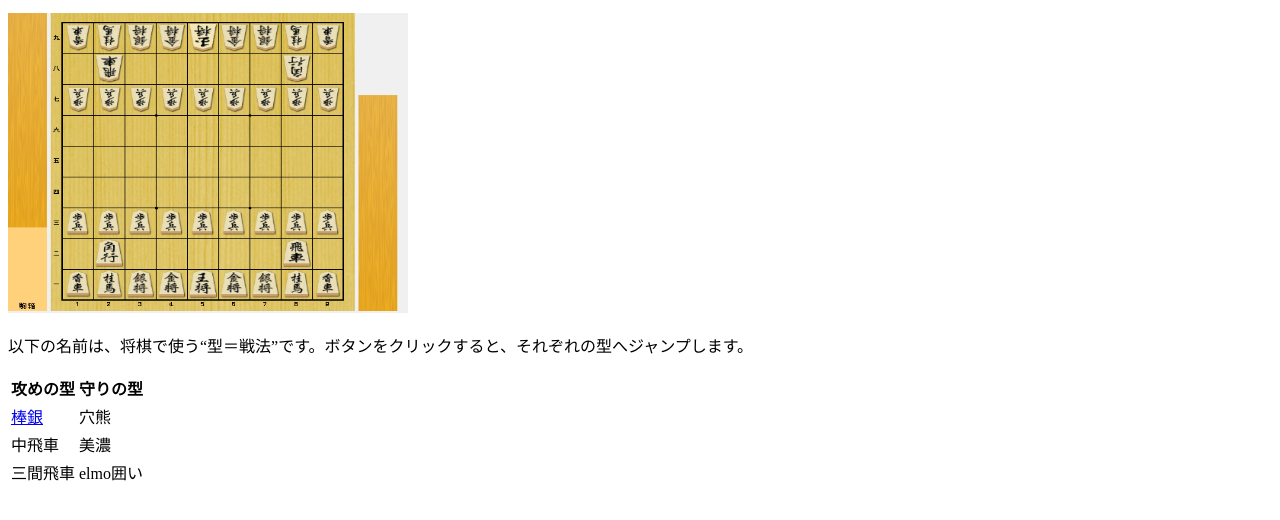
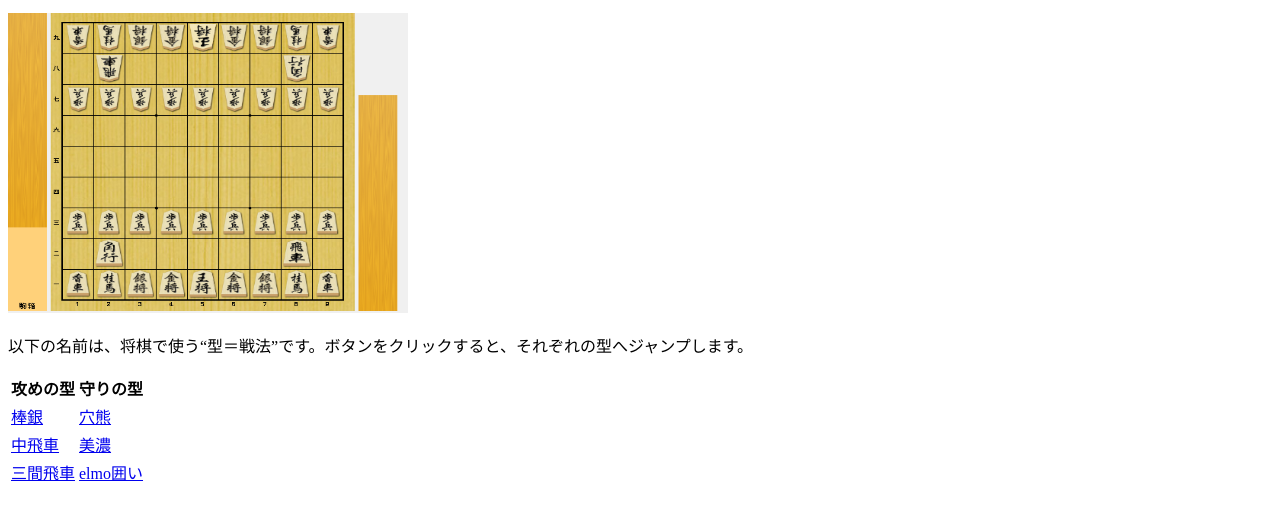
Before and after one commit to Dasaokjn/2023-fall-final, a plain HTML site: page index.html in a window 1280 px wide. Shown: the part 164-684 px from the top of the page. Drawn offline with Linux system fonts and the light colour scheme.

Commit message:
Update index.html

```diff
--- a/index.html
+++ b/index.html
@@ -22,15 +22,15 @@
         </tr>
         <tr>
             <td><a href="#">棒銀</a></td>
-            <td>穴熊</td>
+            <td><a href="#">穴熊</a></td>
         </tr>
         <tr>
-            <td>中飛車</td>
-            <td>美濃</td>
+            <td><a href="#">中飛車</a></td>
+            <td><a href="#">美濃</a></td>
         </tr>
         <tr>
-            <td>三間飛車</td>
-            <td>elmo囲い</td>
+            <td><a href="#">三間飛車</a></td>
+            <td><a href="#">elmo囲い</a></td>
         </tr>
     </table>
 </body>
```
